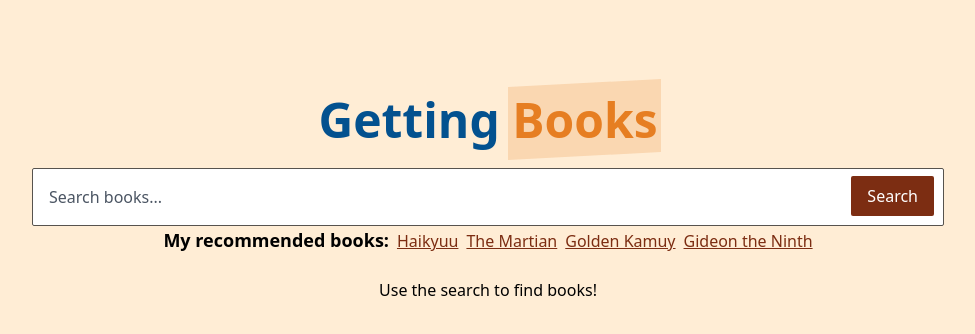
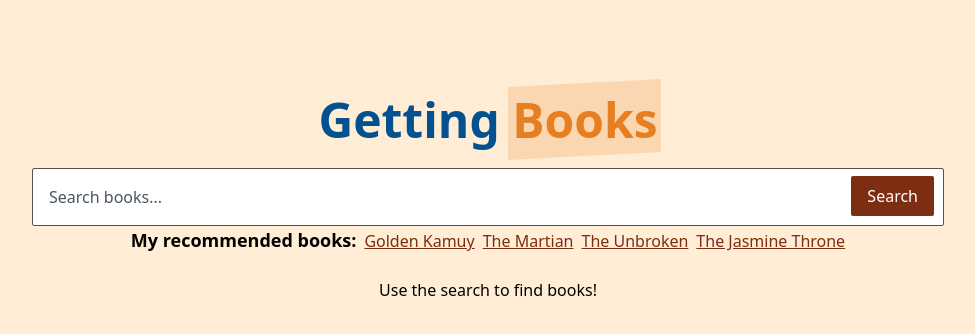
Before and after one commit to jenkens-dev/giving-data-google-books, a Next.js app: page / in a window 1280 px wide. Shown: the top 334 px of the page, without its empty margins (152-1127 px from the left). Built offline with nearby package versions, Linux system fonts and the light colour scheme.

Commit message:
updated recommended_books const

```diff
--- a/pages/index.tsx
+++ b/pages/index.tsx
@@ -7,10 +7,10 @@ import { useBookContext } from "@/context/bookContext";
 import { fetchGoogleBooksData } from "@/utils";
 
 const RECOMMENDED_BOOKS = [
-  "Haikyuu",
+  "Golden Kamuy",
   "The Martian",
-  "Golden Kamuy",
-  "Gideon the Ninth",
+  "The Unbroken",
+  "The Jasmine Throne",
 ];
 
 export default function Home() {
```
